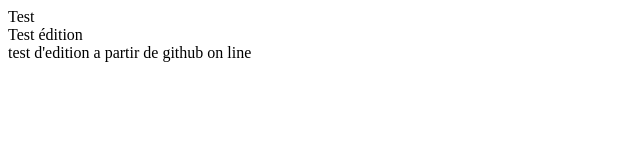
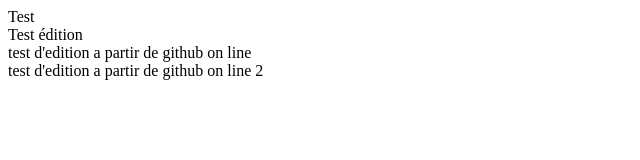
Before and after one commit to graphiclaboratory/Github, a plain HTML site: page index.html in a window 1280 px wide. Shown: the whole page, without its empty margins (0-640 px from the left). Drawn offline with Linux system fonts and the light colour scheme.

Commit message:
Update index.html

```diff
--- a/index.html
+++ b/index.html
@@ -1,3 +1,4 @@
 <div>Test</div>
 <div>Test édition</div>
 <div>test d'edition a partir de github on line</div>
+<div>test d'edition a partir de github on line 2</div>
```
